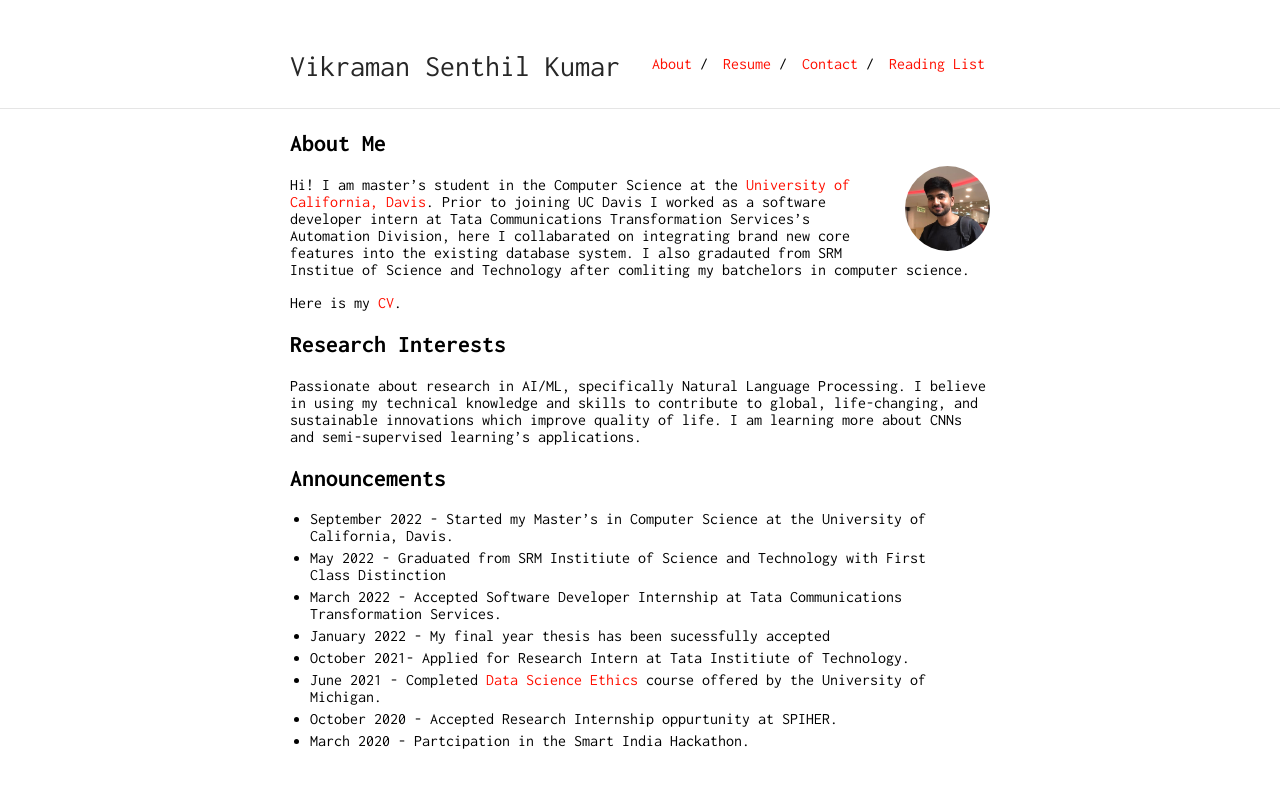
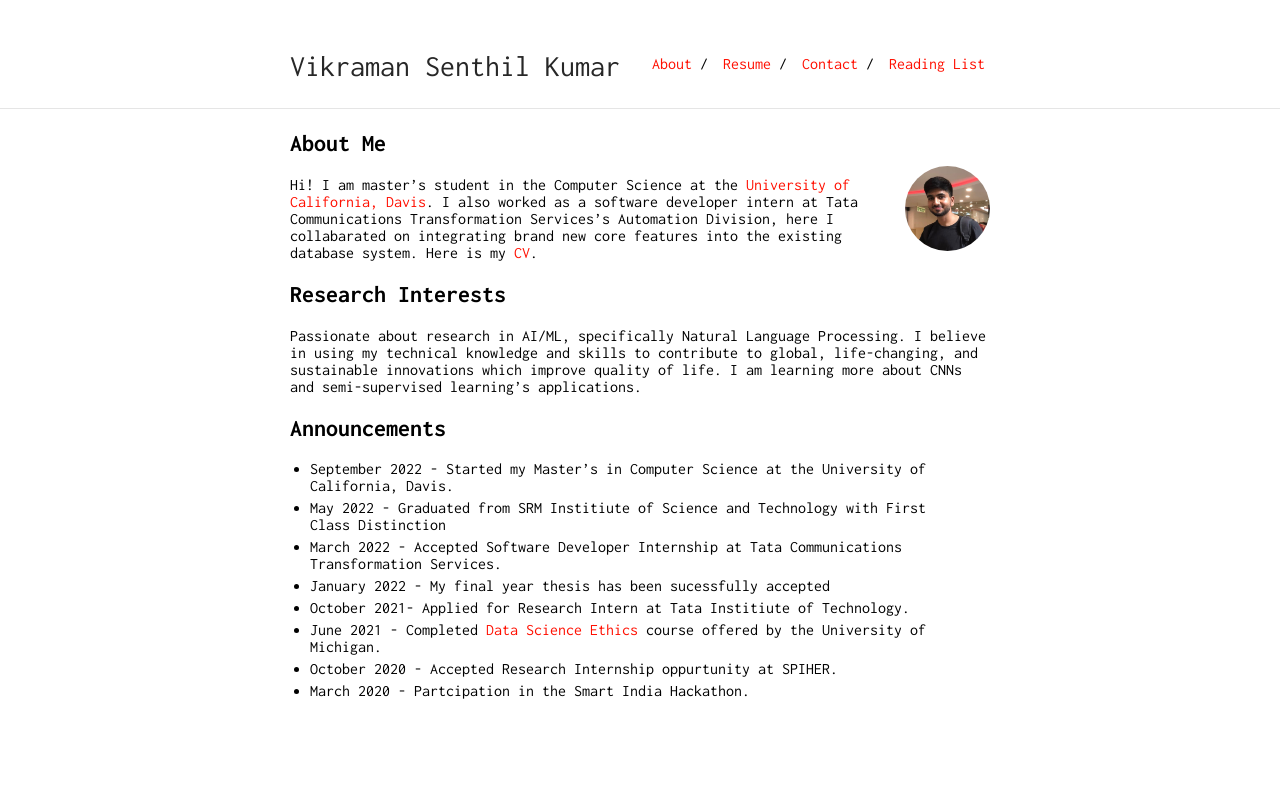
Before and after one commit to Vikramansen/vikramansen.github.io, a Jekyll site: the page built from index.md, in a window 1280 px wide. Shown: the top 788 px of the page. Built offline with Jekyll 4.4.1, drawn with Linux system fonts in a browser that asks for light colours; our own code applies the rules of GitHub Pages for plain Markdown files.

Commit message:
Update index.md

```diff
--- a/index.md
+++ b/index.md
@@ -7,8 +7,7 @@ layout: default
 <img class="profile-picture" src="website_image.jpg">
 
 Hi! I am master's student in the Computer Science at the [University of California, Davis]( https://www.ucdavis.edu).
-Prior to joining UC Davis I worked as a software developer intern at Tata Communications Transformation Services's Automation Division, here I collabarated on integrating brand new core features into the existing database system. I also gradauted from SRM Institue of Science and Technology after comliting my batchelors in computer science.
-
+I also worked as a software developer intern at Tata Communications Transformation Services's Automation Division, here I collabarated on integrating brand new core features into the existing database system.
 Here is my [CV](https://vikramansen.github.io/resume.pdf).
 
 
```
